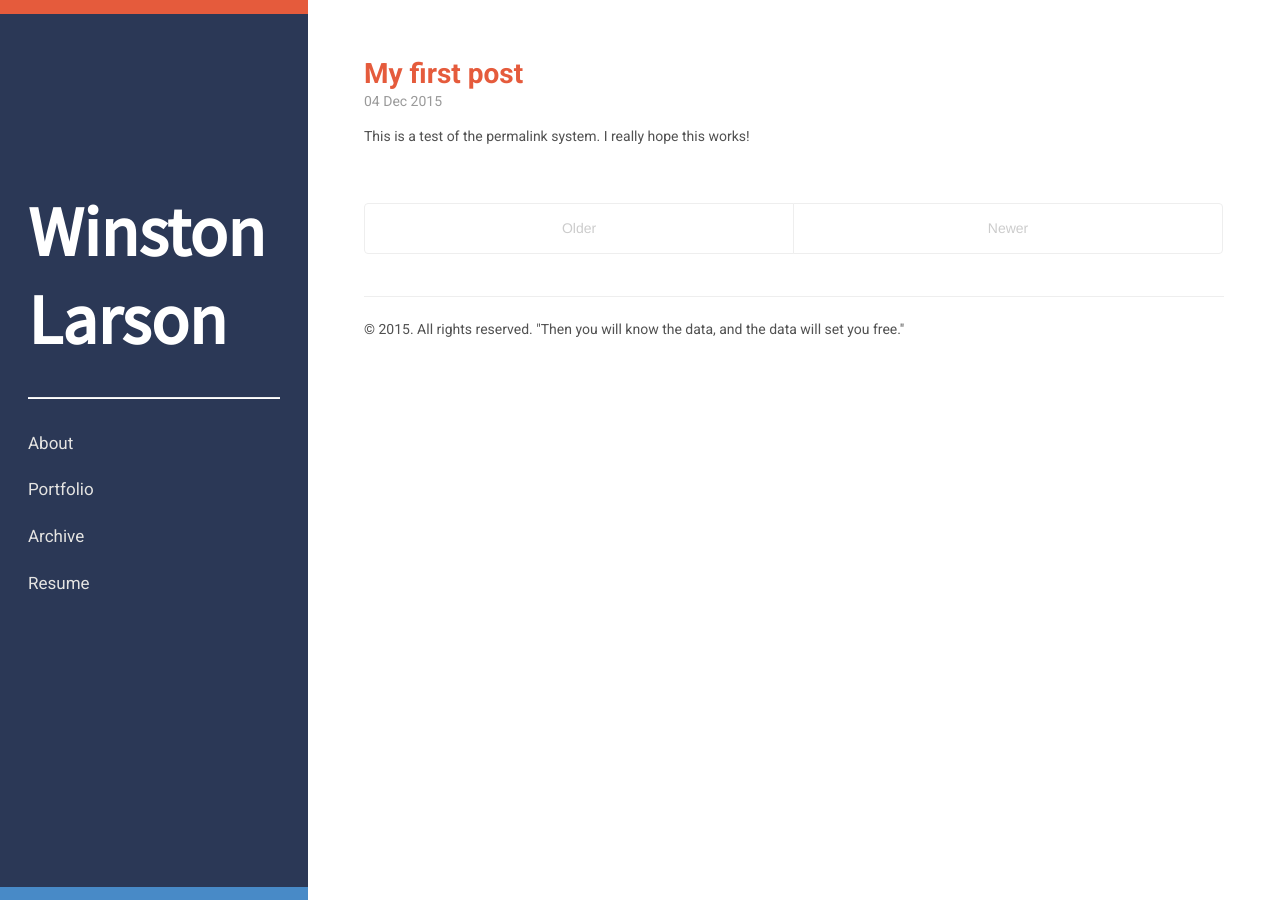
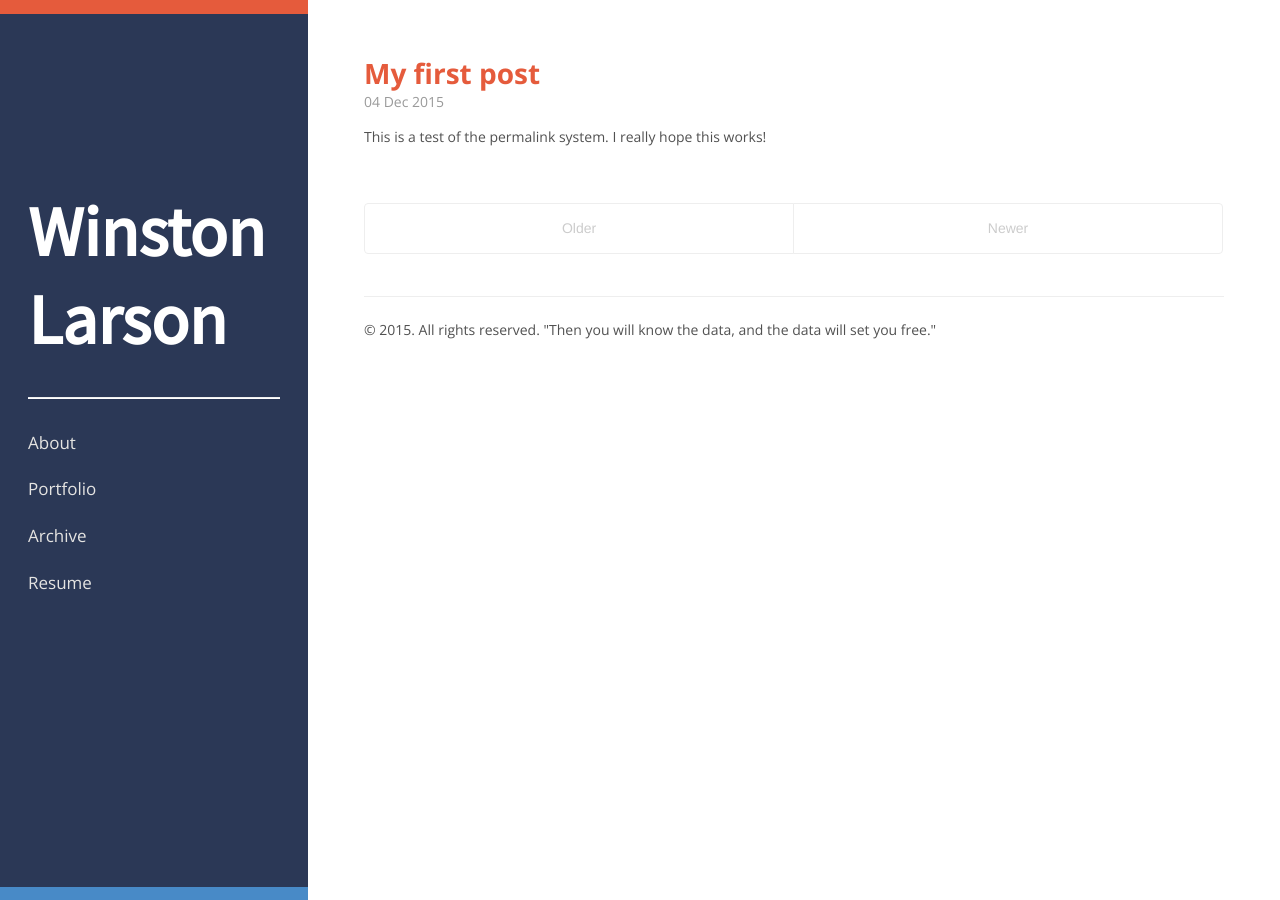
Before and after one commit to winstonlarson/old_website, a Jekyll site: the page built from index.html, in a window 1280 px wide. Built offline with Jekyll 4.4.1, drawn with Linux system fonts in a browser that asks for light colours; some web fonts are replaced; the list of posts is cut into pages by our own code.

Commit message:
fixed font

```diff
--- a/_includes/head.html
+++ b/_includes/head.html
@@ -22,7 +22,7 @@
   <link rel="stylesheet" type="text/css" href="//fonts.googleapis.com/css?family=Muli" />
   <link href='https://fonts.googleapis.com/css?family=Lato:400,700,400italic,700italic' rel='stylesheet' type='text/css'>
   <link href='https://fonts.googleapis.com/css?family=Source+Sans+Pro' rel='stylesheet' type='text/css'>
-  <link href='https://fonts.googleapis.com/css?family=Roboto:400,700' rel='stylesheet' type='text/css'>
+  <link href='https://fonts.googleapis.com/css?family=Open+Sans:400,700' rel='stylesheet' type='text/css'>
   <!-- Icons -->
   <link rel="apple-touch-icon-precomposed" sizes="144x144" href="{{ site.baseurl }}public/apple-touch-icon-144-precomposed.png">
   <link rel="shortcut icon" href="{{ site.baseurl }}public/favicon.ico">
--- a/public/css/hyde.css
+++ b/public/css/hyde.css
@@ -32,7 +32,7 @@
  */
 
 html {
-  font-family: 'Roboto', Helvetica, Arial, sans-serif;
+  font-family: 'Open Sans', Helvetica, Arial, sans-serif;
 }
 @media (min-width: 48em) {
   html {
```
Also changed, not shown: 11 other files.
